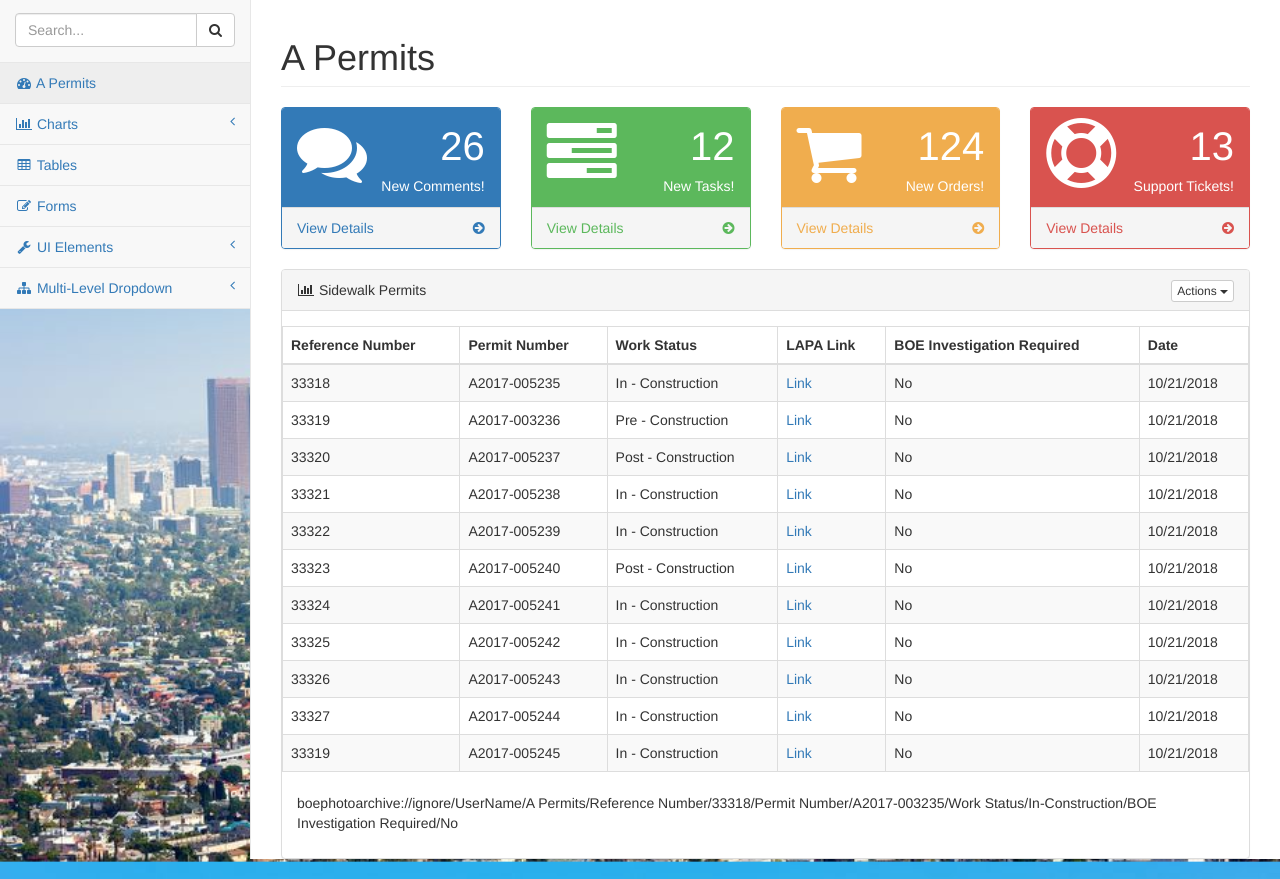
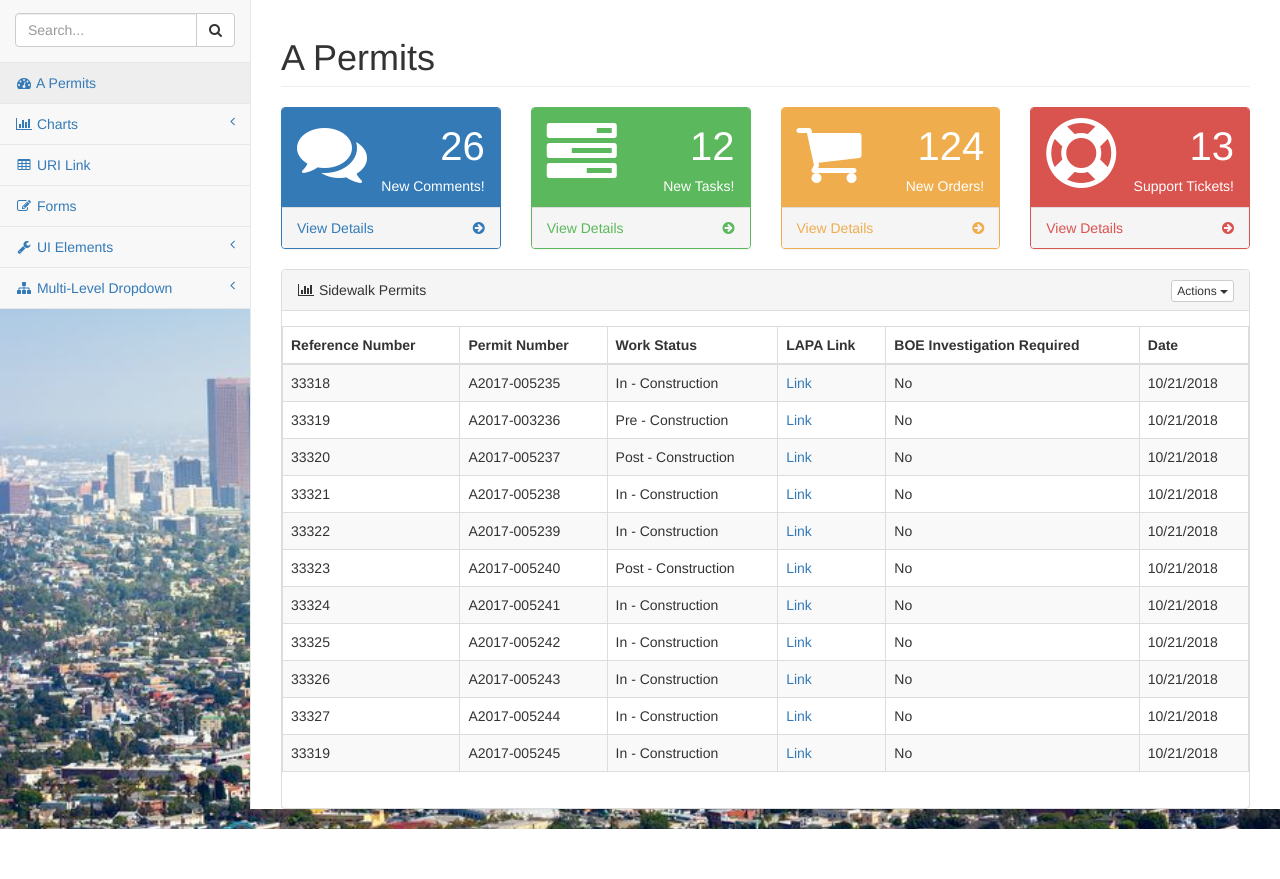
Before and after one commit to CS4961PhotoArchive/CS4961PhotoArchive.github.io, a website: page pages/index.html in a window 1280 px wide. Shown: the part 844-1723 px from the top of the page. After the commit the page ends 1673 px from the top, so only its background shows below. Drawn offline with Linux system fonts and the light colour scheme.

Commit message:
Altered Link Fixed Stuff

```diff
--- a/pages/index.html
+++ b/pages/index.html
@@ -301,7 +301,7 @@
                             <!-- /.nav-second-level -->
                         </li>
                         <li>
-                            <a href="tables.html"><i class="fa fa-table fa-fw"></i> Tables</a>
+                            <a href="panels-wells.html"><i class="fa fa-table fa-fw"></i> URI Link</a>
                         </li>
                         <li>
                             <a href="forms.html"><i class="fa fa-edit fa-fw"></i> Forms</a>
@@ -586,11 +586,6 @@
                                     <div id="morris-bar-chart"></div>
                                 </div>
                                 <!-- /.col-lg-8 (nested) -->
-                        <div class="col-xs-12" style="height:50px;">
-                        boephotoarchive://ignore/UserName/A Permits/Reference Number/33318/Permit Number/A2017-003235/Work Status/In-Construction/BOE Investigation Required/No
-                        </div>
-
-
                             </div>
                             <!-- /.row -->
                         </div>
```
Also changed, not shown: README.md.
